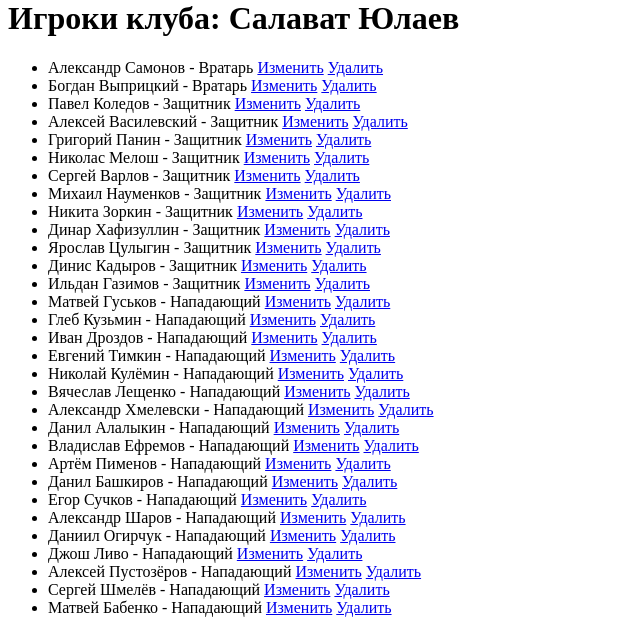
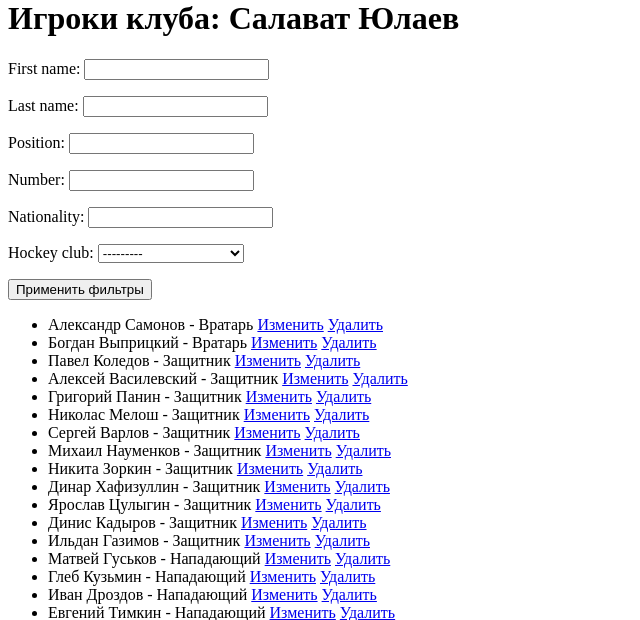
Before and after one commit to misha2301/ITCode_5lesson, a Django app: page /club/1/players/ in a window 1280 px wide. Shown: the part 21-641 px from the top of the page, without its empty margins (0-640 px from the left). Run offline with Django 5.2, Linux system fonts and the light colour scheme; data comes from the database, SQL or seed files in the repository.

Commit message:
Добавлены фильтры для игроков

```diff
--- a/myproject/myapp/views.py
+++ b/myproject/myapp/views.py
@@ -2,7 +2,9 @@
 
 from django.views.generic import ListView, DetailView, CreateView, UpdateView, DeleteView
 from django.urls import reverse_lazy, reverse
+from django_filters.views import FilterView
 from .models import Player, HockeyClub, CoachingStaff
+from .filters import PlayerFilter
 
 
 class HockeyClubListView(ListView):
@@ -124,3 +126,17 @@ class CoachListView(ListView):
         context = super().get_context_data(**kwargs)
         context['hockey_club'] = HockeyClub.objects.get(pk=self.kwargs['club_id'])
         return context
+
+class PlayerListView(FilterView):
+    model = Player
+    template_name = 'players_list.html'
+    context_object_name = 'players'
+    filterset_class = PlayerFilter
+
+    def get_queryset(self):
+        return Player.objects.filter(hockey_club_id=self.kwargs['club_id'])
+
+    def get_context_data(self, **kwargs):
+        context = super().get_context_data(**kwargs)
+        context['club'] = HockeyClub.objects.get(pk=self.kwargs['club_id'])
+        return context
--- a/myproject/myproj/settings.py
+++ b/myproject/myproj/settings.py
@@ -38,6 +38,7 @@ INSTALLED_APPS = [
     'django.contrib.messages',
     'django.contrib.staticfiles',
     'myapp',
+    'django_filters',
 ]
 
 MIDDLEWARE = [
--- a/myproject/templates/players_list.html
+++ b/myproject/templates/players_list.html
@@ -7,6 +7,11 @@
 
 {% block content %}
 <h1>Игроки клуба: {{ club.name }}</h1>
+
+<form method="get">
+    {{ filter.form.as_p }}
+    <button type="submit">Применить фильтры</button>
+</form>
 
 <ul>
     {% for player in players %}
```
